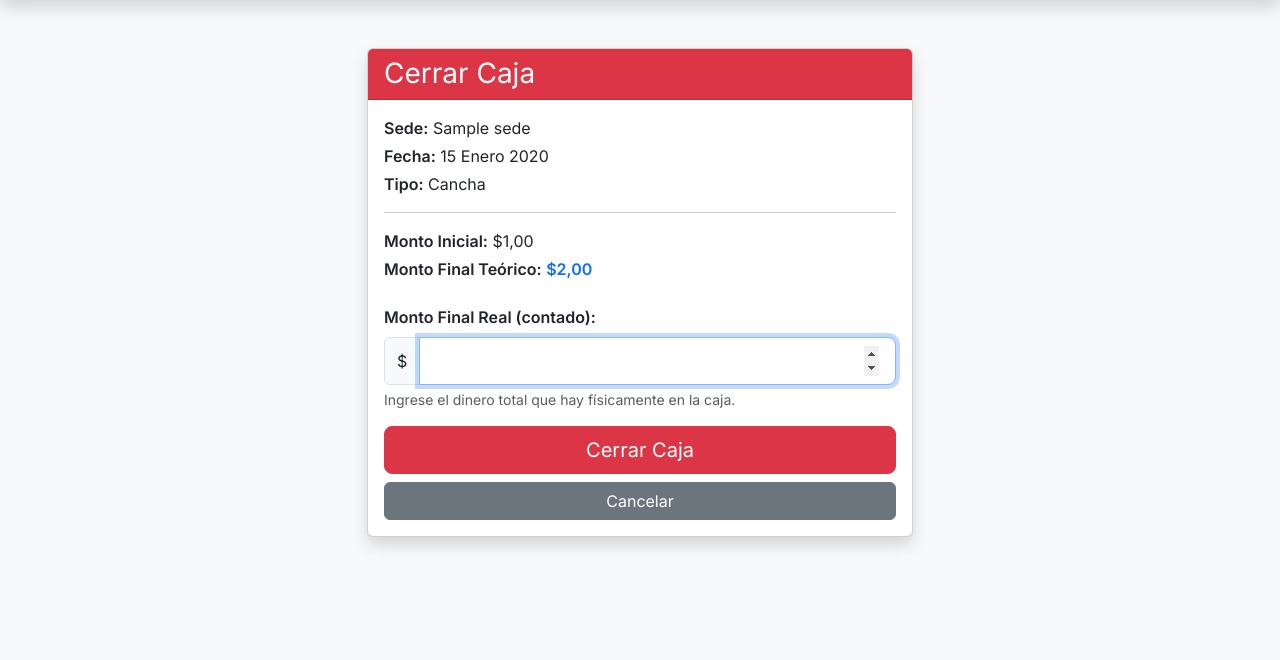
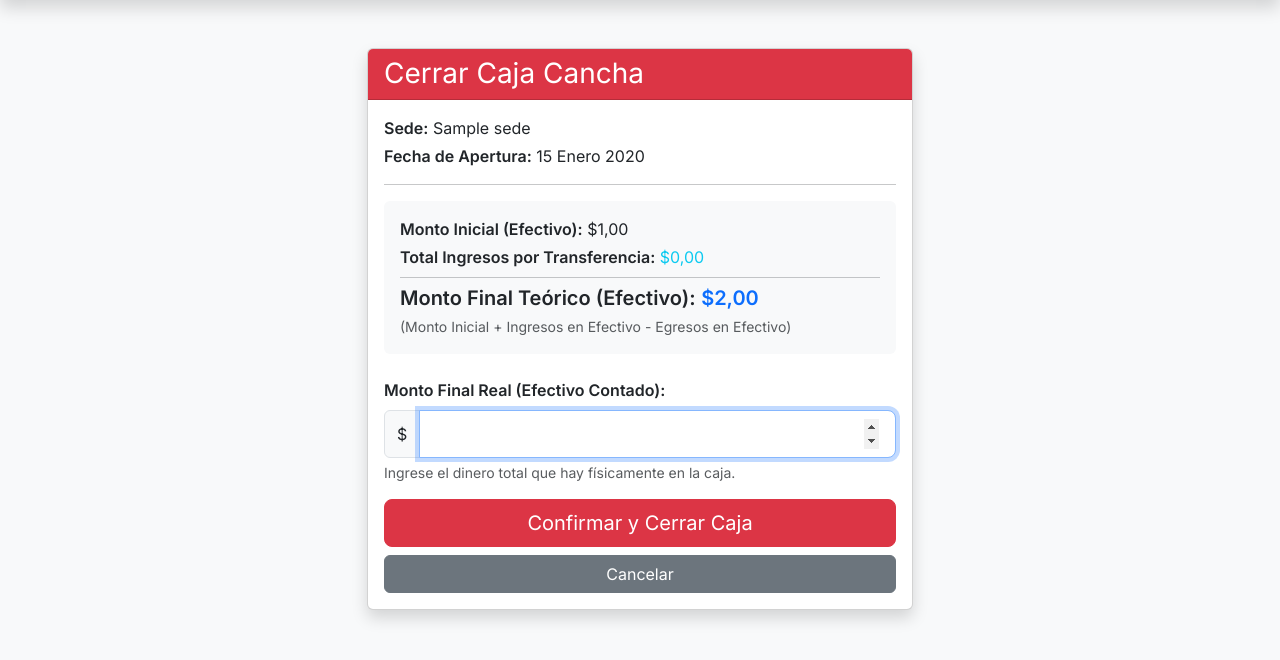
Before and after one commit to fedeminola/Doble5, a Django app: page /caja/cerrar/?sede=1&tipo=CANCHA&next=/turno-grid/ in a window 1280 px wide. Shown: the part 56-716 px from the top of the page. Run offline with Django 5.2, Linux system fonts and the light colour scheme; a user stored in the database is signed in; tables that the repository leaves empty hold one stand-in row (values such as "Sample post").

Commit message:
refactor(caja): Enhance cash closing process with detailed financial breakdown
This commit refactors the cash closing (`cerrar_caja`) process to provide a clearer and more accurate accounting of cash versus other payment methods.

**Logical Changes (`views.py`):**
- The `cerrar_caja` view now specifically calculates the theoretical final amount based only on cash movements (`ingresos_efectivo` and `egresos_efectivo`).
- Income from bank transfers (`total_transferencias`) is now calculated separately and displayed for informational purposes.
- The `monto_final_teorico` saved to the database now correctly reflects the theoretical cash-on-hand at the time of closing.
- The difference calculation is now correctly based on the real cash amount versus the theoretical cash amount.

**UI/UX Improvements (`cerrar_caja.html`):**
- The closing screen has been redesigned for clarity, providing a detailed breakdown of amounts:
  - **Monto Inicial (Efectivo):** The starting cash amount.
  - **Total Ingresos por Transferencia:** Total non-cash income.
  - **Monto Final Teórico (Efectivo):** The expected final cash amount, with a helper text explaining its calculation (Initial + Cash Income - Cash Expenses).
- All currency values are now formatted for better readability.
- Labels and button text have been updated to be more explicit (e.g., "Monto Final Real (Efectivo Contado)", "Confirmar y Cerrar Caja").

```diff
--- a/core/templates/core/cerrar_caja.html
+++ b/core/templates/core/cerrar_caja.html
@@ -1,4 +1,5 @@
 {% extends "core/base.html" %}
+{% load core_extras %}
 
 {% block content %}
 <div class="container mt-5">
@@ -6,32 +7,35 @@
         <div class="col-md-6">
             <div class="card shadow">
                 <div class="card-header bg-danger text-white">
-                    <h3 class="mb-0">Cerrar Caja {% if tipo == 'BUFET' %}(Bufet){% endif %}</h3>
+                    <h3 class="mb-0">Cerrar Caja {{ caja.get_tipo_display }}</h3>
                 </div>
                 <div class="card-body">
                     <div class="mb-4">
                         <p class="mb-1"><strong>Sede:</strong> {{ caja.sede.nombre }}</p>
-                        <p class="mb-1"><strong>Fecha:</strong> {{ caja.fecha }}</p>
-                        <p class="mb-1"><strong>Tipo:</strong> {{ caja.get_tipo_display }}</p>
+                        <p class="mb-1"><strong>Fecha de Apertura:</strong> {{ caja.fecha }}</p>
                         <hr>
-                        <p class="mb-1"><strong>Monto Inicial:</strong> ${{ caja.monto_inicial }}</p>
-                        <p class="mb-1"><strong>Monto Final Teórico:</strong> <span class="text-primary fw-bold">${{ monto_final_teorico }}</span></p>
+                        <div class="p-3 bg-light rounded">
+                            <p class="mb-1"><strong>Monto Inicial (Efectivo):</strong> ${{ caja.monto_inicial|human_decimal }}</p>
+                            <p class="mb-1"><strong>Total Ingresos por Transferencia:</strong> <span class="text-info">${{ total_transferencias|human_decimal }}</span></p>
+                            <hr class="my-2">
+                            <h5 class="mb-1"><strong>Monto Final Teórico (Efectivo):</strong> <span class="text-primary fw-bold">${{ monto_final_teorico_efectivo|human_decimal }}</span></h5>
+                            <small class="text-muted">(Monto Inicial + Ingresos en Efectivo - Egresos en Efectivo)</small>
+                        </div>
                     </div>
 
                     <form method="post">
                         {% csrf_token %}
-                        <input type="hidden" name="tipo" value="{{ tipo }}">
                         <input type="hidden" name="next" value="{{ next_url }}">
                         <div class="mb-3">
-                            <label for="monto_final_real" class="form-label fw-bold">Monto Final Real (contado):</label>
+                            <label for="monto_final_real" class="form-label fw-bold">Monto Final Real (Efectivo Contado):</label>
                             <div class="input-group">
                                 <span class="input-group-text">$</span>
-                                <input type="number" name="monto_final_real" class="form-control form-control-lg" step="0.01" autofocus required>
+                                <input type="number" id="monto_final_real" name="monto_final_real" class="form-control form-control-lg" step="0.01" autofocus required>
                             </div>
                             <div class="form-text">Ingrese el dinero total que hay físicamente en la caja.</div>
                         </div>
                         <div class="d-grid gap-2">
-                            <button type="submit" class="btn btn-danger btn-lg">Cerrar Caja</button>
+                            <button type="submit" class="btn btn-danger btn-lg">Confirmar y Cerrar Caja</button>
                             <a href="{{ next_url }}" class="btn btn-secondary">Cancelar</a>
                         </div>
                     </form>
--- a/core/views.py
+++ b/core/views.py
@@ -600,19 +600,27 @@ def cerrar_caja(request):
         messages.warning(request, f"No hay una caja de tipo '{tipo}' abierta en la sede seleccionada.")
         return redirect(next_url)
 
+    # Cálculos para mostrar en el template
+    ingresos_efectivo = MovimientoCaja.objects.filter(caja=caja, tipo='ingreso', metodo_pago='efectivo').aggregate(total=Sum('monto'))['total'] or Decimal('0.00')
+    egresos_efectivo = MovimientoCaja.objects.filter(caja=caja, tipo='egreso', metodo_pago='efectivo').aggregate(total=Sum('monto'))['total'] or Decimal('0.00')
+    monto_final_teorico_efectivo = caja.monto_inicial + ingresos_efectivo - egresos_efectivo
+
+    total_transferencias = MovimientoCaja.objects.filter(caja=caja, tipo='ingreso', metodo_pago='banco').aggregate(total=Sum('monto'))['total'] or Decimal('0.00')
+
     if request.method == 'POST':
         monto_final_real = request.POST.get('monto_final_real')
         if monto_final_real:
             caja.monto_final_real = Decimal(monto_final_real)
-            ingresos_efectivo = MovimientoCaja.objects.filter(caja=caja, tipo='ingreso', metodo_pago='efectivo').aggregate(total=Sum('monto'))['total'] or Decimal('0.00')
-            egresos_efectivo = MovimientoCaja.objects.filter(caja=caja, tipo='egreso', metodo_pago='efectivo').aggregate(total=Sum('monto'))['total'] or Decimal('0.00')
-            monto_final_teorico = caja.monto_inicial + ingresos_efectivo - egresos_efectivo
-            caja.monto_final_teorico = monto_final_teorico
-            diferencia = caja.monto_final_real - monto_final_teorico
+
+            # Guardar el valor teórico calculado en el momento del cierre
+            caja.monto_final_teorico = monto_final_teorico_efectivo
+
+            diferencia = caja.monto_final_real - monto_final_teorico_efectivo
             caja.diferencia = diferencia
             caja.usuario_cierre = request.user
             caja.abierta = False
             caja.save()
+
             if diferencia != 0:
                 admins = User.objects.filter(groups__name='Administrador')
                 for admin in admins:
@@ -620,11 +628,13 @@ def cerrar_caja(request):
                         usuario=admin,
                         mensaje=f"Se registró una diferencia de ${diferencia} en la caja del día {caja.fecha} en la sede {caja.sede.nombre}."
                     )
-            messages.success(request, f"Caja de tipo '{tipo}' cerrada correctamente.")
+            messages.success(f"Caja de tipo '{tipo}' cerrada correctamente.")
             return redirect(request.POST.get('next', 'turno_grid'))
 
-    ingresos_efectivo = MovimientoCaja.objects.filter(caja=caja, tipo='ingreso', metodo_pago='efectivo').aggregate(total=Sum('monto'))['total'] or Decimal('0.00')
-    egresos_efectivo = MovimientoCaja.objects.filter(caja=caja, tipo='egreso', metodo_pago='efectivo').aggregate(total=Sum('monto'))['total'] or Decimal('0.00')
-    monto_final_teorico = caja.monto_inicial + ingresos_efectivo - egresos_efectivo
-    context = {'caja': caja, 'monto_final_teorico': monto_final_teorico, 'next_url': next_url}
+    context = {
+        'caja': caja,
+        'monto_final_teorico_efectivo': monto_final_teorico_efectivo,
+        'total_transferencias': total_transferencias,
+        'next_url': next_url
+    }
     return render(request, 'core/cerrar_caja.html', context)
```
